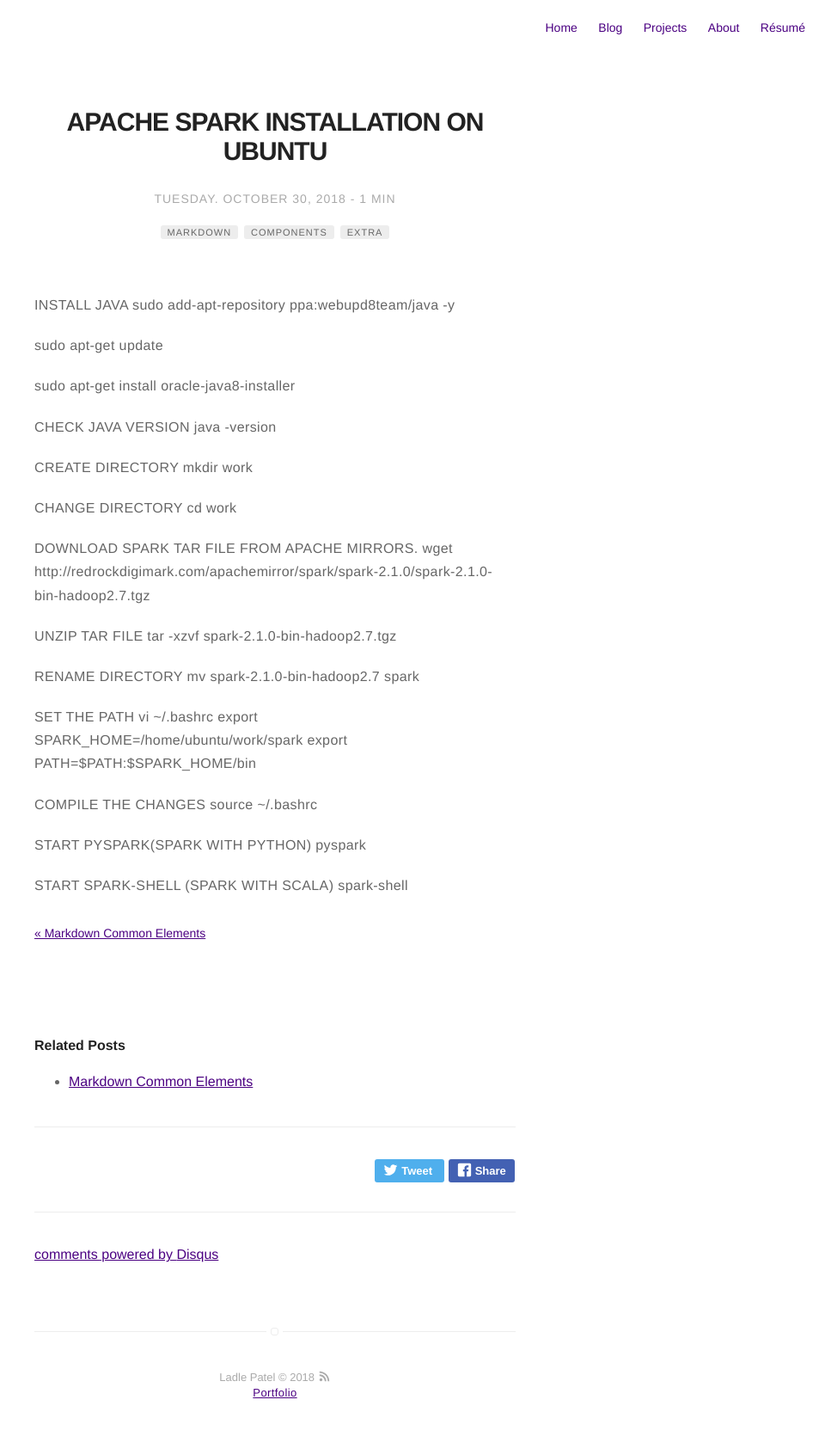
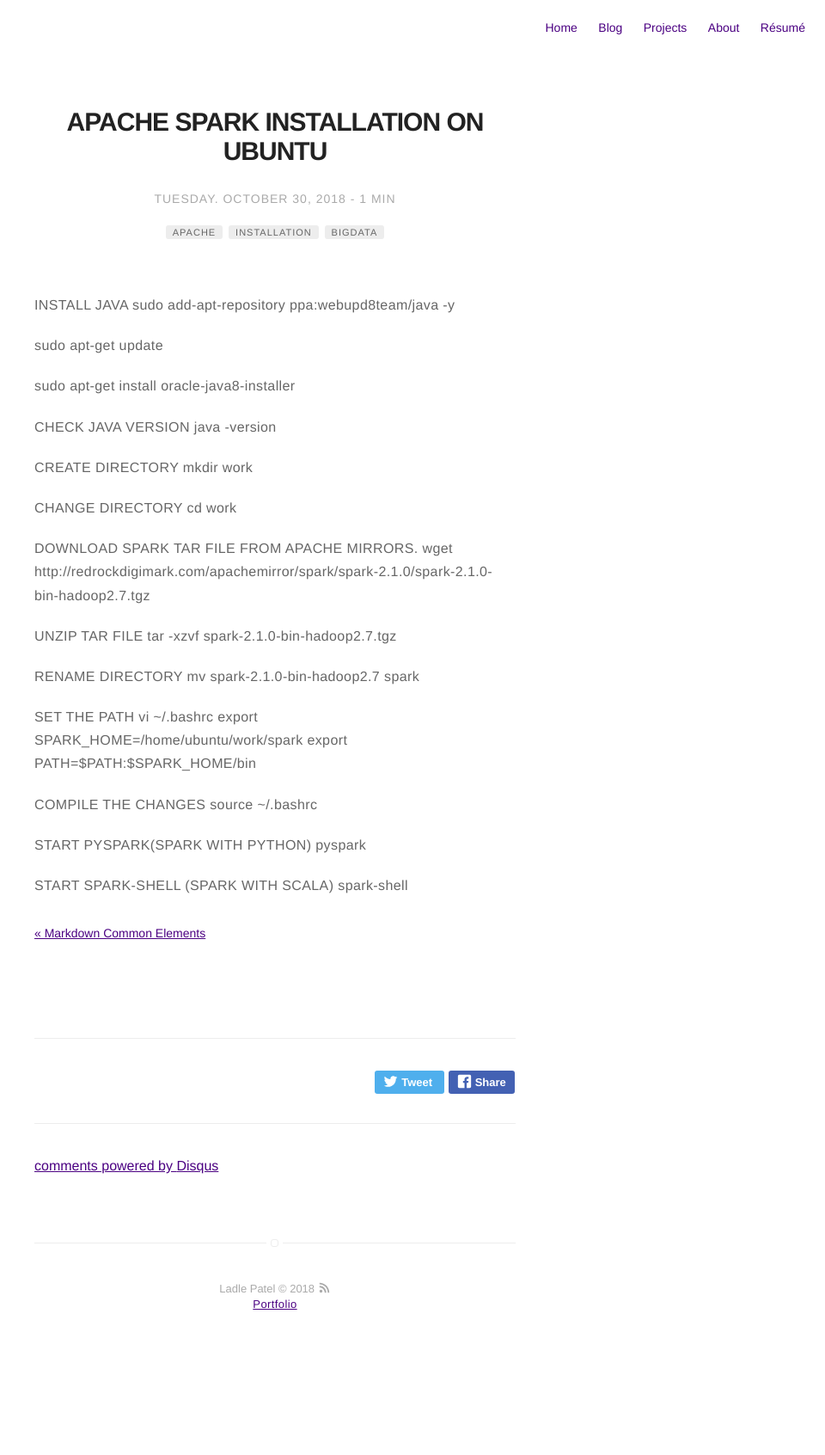
Before and after one commit to lp-dataninja/ladlepatel.github.io, a Jekyll site: the page built from _posts/2018-10-30-Apache-Spark-Installation-Guide-for-Ubuntu-OS.markdown, in a window 1280 px wide. Shown: the whole page at 86% size, without its empty margins (320-1280 px from the left). Built offline with Jekyll 4.4.1, drawn with Linux system fonts in a browser that asks for light colours; comment, search, counter and statistics services are not loaded; after the commit the page ends 1588 px from its top, so only the background shows below that.

Commit message:
Update 2018-10-30-Apache-Spark-Installation-Guide-for-Ubuntu-OS.markdown

```diff
--- a/_posts/2018-10-30-Apache-Spark-Installation-Guide-for-Ubuntu-OS.markdown
+++ b/_posts/2018-10-30-Apache-Spark-Installation-Guide-for-Ubuntu-OS.markdown
@@ -3,9 +3,9 @@
 layout: post
 date: 2018-10-30 22:48
 tag:
-- markdown
-- components
-- extra
+- apache
+- installation
+- bigdata
 category: blog
 author: Ladle Patel
 description: How do you Install Apache Spark on Ubuntu OS
```
